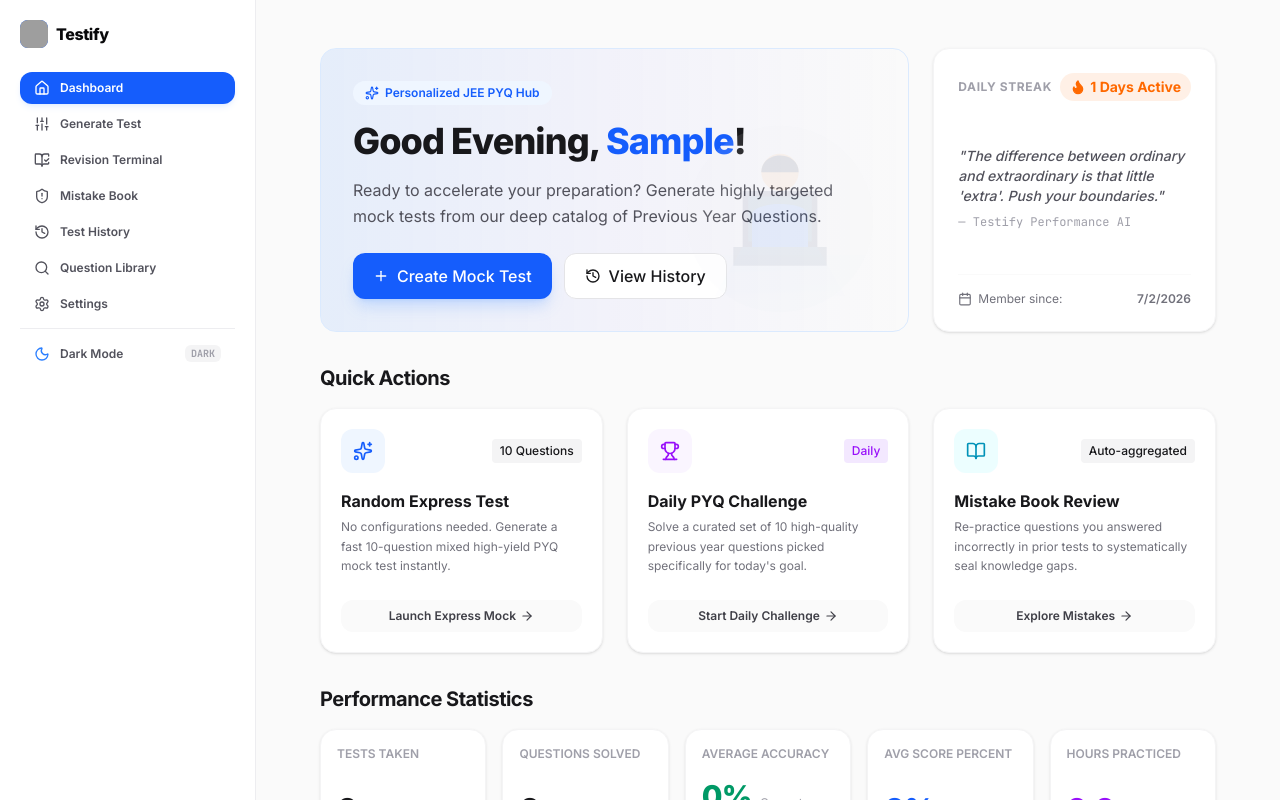
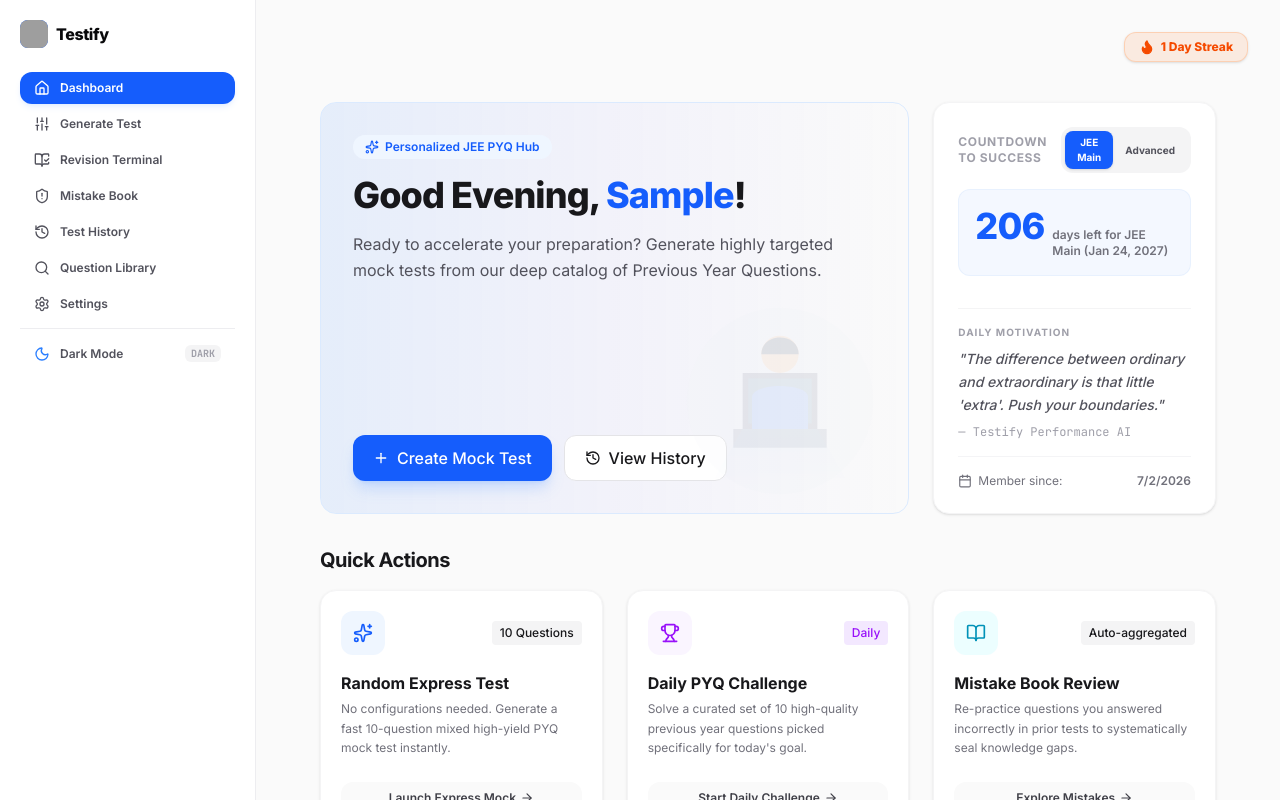
Before and after one commit to developersk001/Testify-, a React (Vite) app: page / in a window 1280 px wide. Both pictures are taken after typing "Sample" into the empty fields and a click on the button "Get Started". Shown: the top 800 px of the page. Built offline with nearby package versions, Linux system fonts and the light colour scheme; grey boxes are pictures that could not be loaded.

Commit message:
feat: add daily streak indicator and exam countdown
Display a streak badge in the navigation header and add a countdown timer to the dashboard to help users track progress toward JEE Main and Advanced goals.

```diff
--- a/src/App.tsx
+++ b/src/App.tsx
@@ -16,7 +16,8 @@ import {
   Menu,
   X,
   AlertCircle,
-  ChevronLeft
+  ChevronLeft,
+  Flame
 } from "lucide-react";
 import { motion, AnimatePresence } from "motion/react";
 
@@ -415,6 +416,7 @@ export default function App() {
   ];
 
   const activeNavItem = NAV_ITEMS.find(n => n.id === currentView);
+  const streakVal = testHistory.length > 0 ? Math.min(7, testHistory.length + 1) : 1;
 
   return (
     <div className="min-h-screen bg-[#FAFAFA] dark:bg-zinc-950 flex flex-col font-sans transition-colors duration-200">
@@ -498,6 +500,12 @@ export default function App() {
                 </div>
               </div>
               <span className="font-extrabold text-base tracking-tight text-zinc-950 dark:text-white">Testify</span>
+            </div>
+
+            {/* Right side daily streak badge for mobile */}
+            <div className="absolute right-4 flex items-center gap-1 text-orange-500 font-bold text-xs bg-orange-500/10 dark:bg-orange-500/20 px-2.5 py-1 rounded-full border border-orange-500/10">
+              <Flame className="w-3.5 h-3.5 fill-current animate-pulse" />
+              <span>{streakVal}</span>
             </div>
           </div>
 
@@ -699,9 +707,11 @@ export default function App() {
           {/* Core Content frame */}
           <main className="flex-1 overflow-y-auto p-4 sm:p-6 lg:p-8 select-text">
 
-            {/* Top Back Navigation for Non-Dashboard views */}
-            {currentView !== "dashboard" && currentView !== "active-test" && (
-              <div className="mb-4 flex items-center">
+            {/* Top Navigation Row */}
+            <div className="flex items-center justify-between mb-4 md:mb-6">
+              {/* Back Navigation or Spacer */}
+              <div>
+                {currentView !== "dashboard" && currentView !== "active-test" ? (
                   <button
                     onClick={() => {
                       if (currentView === "result") {
@@ -712,11 +722,22 @@ export default function App() {
                     }}
                     className="group inline-flex items-center gap-1.5 px-3.5 py-1.5 text-xs font-bold text-zinc-700 dark:text-zinc-300 bg-white dark:bg-zinc-900 border border-zinc-200 dark:border-zinc-800 rounded-xl shadow-sm hover:border-blue-500 hover:text-blue-600 dark:hover:text-blue-400 dark:hover:border-blue-500/50 transition-all active:scale-95 cursor-pointer"
                   >
-                  <ChevronLeft className="w-4.5 h-4.5 transition-transform group-hover:-translate-x-0.5" />
+                    <ChevronLeft className="w-4 h-4 transition-transform group-hover:-translate-x-0.5" />
                     <span>Back</span>
                   </button>
+                ) : (
+                  <div />
+                )}
               </div>
-            )}
+
+              {/* Desktop Streak Badge (Mobile is handled in top bar) */}
+              <div className="hidden md:flex items-center">
+                <div className="flex items-center gap-1.5 text-orange-600 dark:text-orange-400 font-extrabold text-xs bg-orange-500/10 dark:bg-orange-500/20 px-3.5 py-1.5 rounded-xl border border-orange-500/20 shadow-sm">
+                  <Flame className="w-4 h-4 fill-current animate-pulse" />
+                  <span>{streakVal} Day Streak</span>
+                </div>
+              </div>
+            </div>
 
             <AnimatePresence mode="wait">
               <motion.div
@@ -848,7 +869,7 @@ export default function App() {
             </AnimatePresence>
 
             {/* Premium and beautiful footer */}
-            <footer className="mt-16 pt-8 pb-4 border-t border-zinc-150/60 dark:border-zinc-800/50 text-center select-none">
+            <footer className="mt-6 pt-3 pb-1 border-t border-zinc-150/60 dark:border-zinc-800/50 text-center select-none">
               <p className="text-xs font-semibold tracking-wide text-zinc-400 dark:text-zinc-500 flex items-center justify-center gap-1.5">
                 <span>Made with</span>
                 <span className="text-rose-500 animate-pulse text-sm inline-block">❤️</span>
--- a/src/components/Dashboard.tsx
+++ b/src/components/Dashboard.tsx
@@ -41,6 +41,21 @@ export default function Dashboard({
   onCreateRandomTest,
   onSelectHistoryTest
 }: DashboardProps) {
+
+  const [examTarget, setExamTarget] = React.useState<"main" | "advanced">(() => {
+    return (localStorage.getItem("testify_exam_target") as "main" | "advanced") || "main";
+  });
+
+  const handleSetExamTarget = (target: "main" | "advanced") => {
+    setExamTarget(target);
+    localStorage.setItem("testify_exam_target", target);
+  };
+
+  const daysRemaining = useMemo(() => {
+    const targetDate = examTarget === "main" ? new Date("2027-01-24") : new Date("2027-05-23");
+    const diffTime = targetDate.getTime() - new Date().getTime();
+    return Math.max(0, Math.ceil(diffTime / (1000 * 60 * 60 * 24)));
+  }, [examTarget]);
 
   const greeting = useMemo(() => {
     const hour = new Date().getHours();
@@ -130,18 +145,50 @@ export default function Dashboard({
           </div>
         </div>
 
-        {/* Motivational quote & streak banner */}
+        {/* Countdown & Motivation card */}
         <div className="bg-white dark:bg-zinc-900 border border-zinc-100 dark:border-zinc-800/85 rounded-2xl p-6 flex flex-col justify-between shadow-sm">
-          <div className="flex items-center justify-between">
-            <span className="text-xs uppercase font-bold tracking-wider text-zinc-400">Daily Streak</span>
-            <div className="flex items-center gap-1 text-orange-500 font-bold text-sm bg-orange-500/10 px-2.5 py-1 rounded-full">
-              <Flame className="w-4 h-4 fill-current" />
-              <span>{userProfile.streak} Days Active</span>
+          <div>
+            <div className="flex items-center justify-between mb-4">
+              <span className="text-xs uppercase font-bold tracking-wider text-zinc-400">Countdown to Success</span>
+              {/* Exam Target Selector */}
+              <div className="flex bg-zinc-100 dark:bg-zinc-800 p-1 rounded-xl">
+                <button
+                  onClick={() => handleSetExamTarget("main")}
+                  className={`px-3 py-1 text-[10px] font-bold rounded-lg transition-all ${
+                    examTarget === "main"
+                      ? "bg-blue-600 text-white shadow-sm"
+                      : "text-zinc-600 dark:text-zinc-400 hover:text-zinc-900 dark:hover:text-zinc-100"
+                  }`}
+                >
+                  JEE Main
+                </button>
+                <button
+                  onClick={() => handleSetExamTarget("advanced")}
+                  className={`px-3 py-1 text-[10px] font-bold rounded-lg transition-all ${
+                    examTarget === "advanced"
+                      ? "bg-blue-600 text-white shadow-sm"
+                      : "text-zinc-600 dark:text-zinc-400 hover:text-zinc-900 dark:hover:text-zinc-100"
+                  }`}
+                >
+                  Advanced
+                </button>
+              </div>
+            </div>
+
+            {/* Countdown display */}
+            <div className="flex items-baseline gap-2 mb-4 bg-blue-500/5 dark:bg-blue-500/10 p-4 rounded-xl border border-blue-100/50 dark:border-blue-950/40">
+              <span className="text-4xl font-extrabold tracking-tight text-blue-600 dark:text-blue-400">
+                {daysRemaining}
+              </span>
+              <span className="text-xs font-semibold text-zinc-500 dark:text-zinc-400">
+                days left for {examTarget === "main" ? "JEE Main (Jan 24, 2027)" : "JEE Advanced (May 23, 2027)"}
+              </span>
             </div>
           </div>
 
-          <div className="my-6">
-            <p className="text-sm font-medium italic text-zinc-600 dark:text-zinc-300">
+          <div className="my-4 border-t border-zinc-100 dark:border-zinc-800/50 pt-4">
+            <span className="text-[10px] uppercase font-bold tracking-widest text-zinc-400 block mb-2">Daily Motivation</span>
+            <p className="text-sm font-medium italic text-zinc-600 dark:text-zinc-300 leading-relaxed">
               "{quote.text}"
             </p>
             <span className="text-xs text-zinc-400 block mt-2 font-mono">
@@ -149,7 +196,7 @@ export default function Dashboard({
             </span>
           </div>
 
-          <div className="border-t border-zinc-50 dark:border-zinc-800/80 pt-4 flex justify-between items-center text-xs text-zinc-500">
+          <div className="border-t border-zinc-150/60 dark:border-zinc-800/80 pt-4 flex justify-between items-center text-xs text-zinc-500">
             <div className="flex items-center gap-1.5">
               <Calendar className="w-3.5 h-3.5" />
               <span>Member since:</span>
```
Lines whose indentation alone changed are shown as unchanged.
